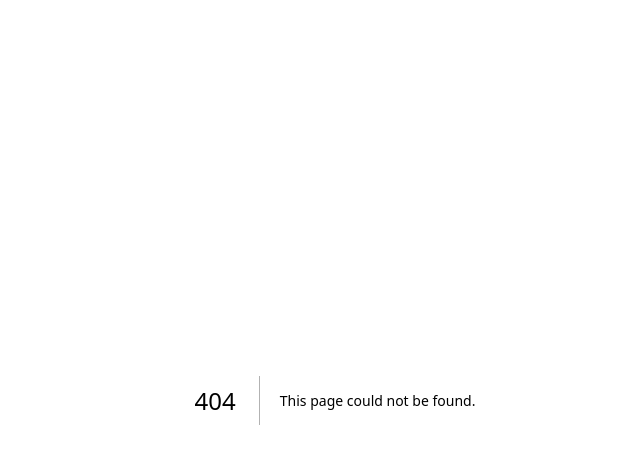
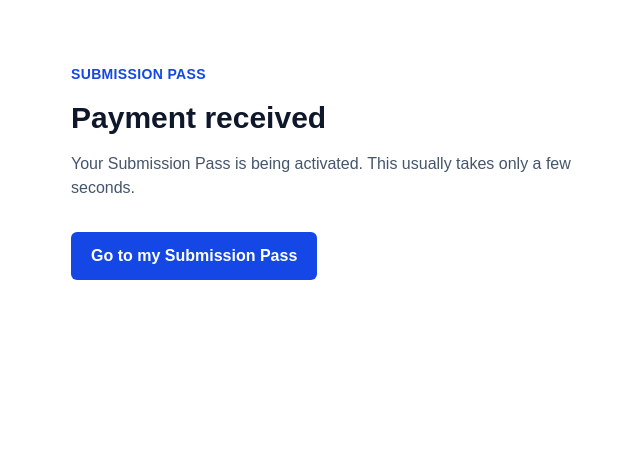
Before and after one commit to Dihanzhang/-dissertation-tool, a Next.js app in the folder frontend/: page /checkout/success in a window 1280 px wide. Before the commit this address had no page. Shown: the top 464 px of the page, without its empty margins (305-945 px from the left). Built offline with nearby package versions, Linux system fonts and the light colour scheme.

Commit message:
fix: add checkout confirmation pages

```diff
--- /dev/null
+++ b/frontend/app/checkout/cancel/page.tsx
@@ -0,0 +1,14 @@
+import Link from "next/link";
+
+export default function CheckoutCancelPage() {
+  return (
+    <main className="mx-auto min-h-screen max-w-xl px-6 py-16 text-slate-900">
+      <p className="text-sm font-semibold uppercase tracking-wide text-blue-700">Submission Pass</p>
+      <h1 className="mt-4 text-3xl font-bold">Checkout cancelled</h1>
+      <p className="mt-4 text-slate-600">No payment was taken. You can return whenever you are ready.</p>
+      <Link href="/account" className="mt-8 inline-block rounded-md bg-blue-700 px-5 py-3 font-semibold text-white">
+        Return to my account
+      </Link>
+    </main>
+  );
+}
--- /dev/null
+++ b/frontend/app/checkout/success/page.tsx
@@ -0,0 +1,16 @@
+import Link from "next/link";
+
+export default function CheckoutSuccessPage() {
+  return (
+    <main className="mx-auto min-h-screen max-w-xl px-6 py-16 text-slate-900">
+      <p className="text-sm font-semibold uppercase tracking-wide text-blue-700">Submission Pass</p>
+      <h1 className="mt-4 text-3xl font-bold">Payment received</h1>
+      <p className="mt-4 text-slate-600">
+        Your Submission Pass is being activated. This usually takes only a few seconds.
+      </p>
+      <Link href="/account" className="mt-8 inline-block rounded-md bg-blue-700 px-5 py-3 font-semibold text-white">
+        Go to my Submission Pass
+      </Link>
+    </main>
+  );
+}
```
